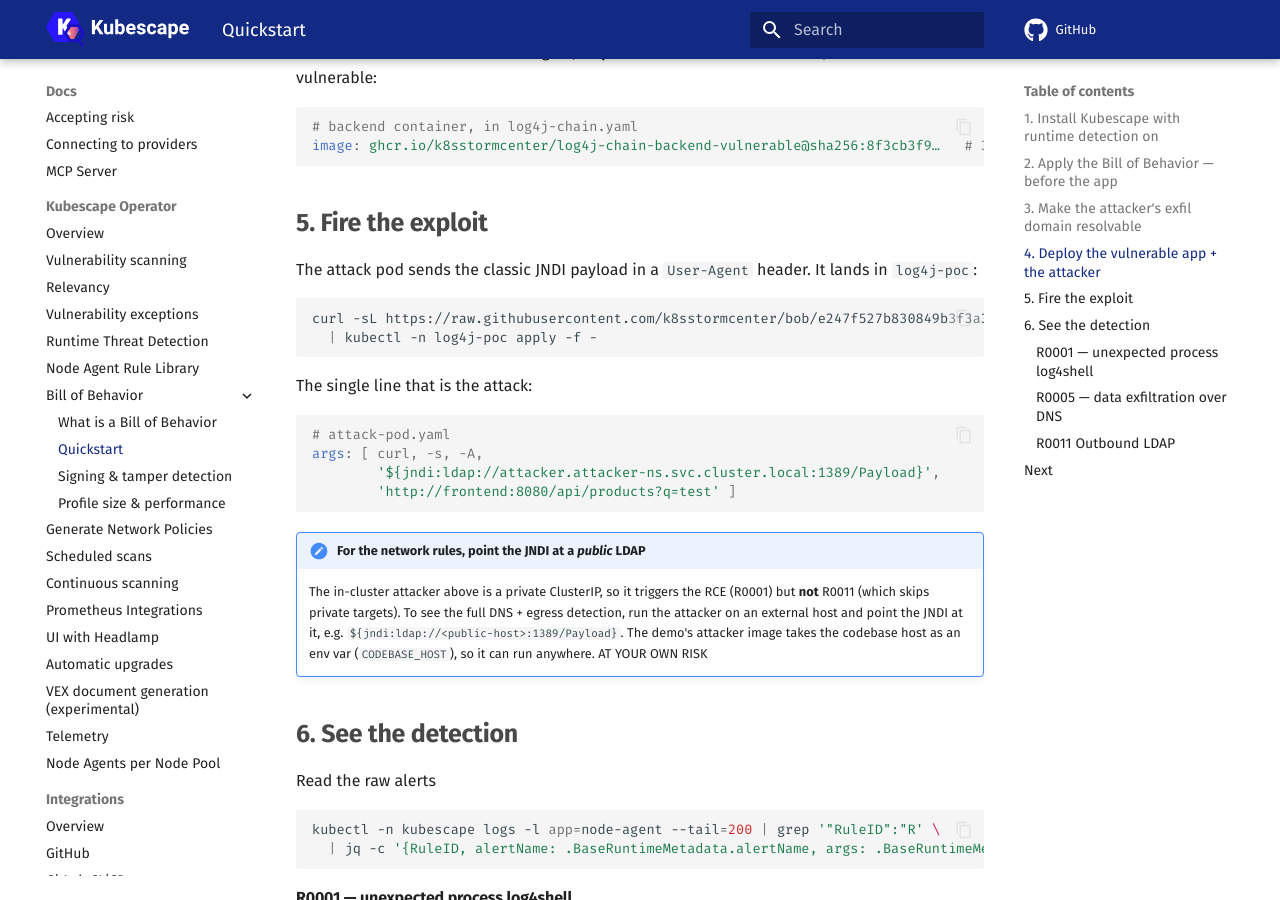
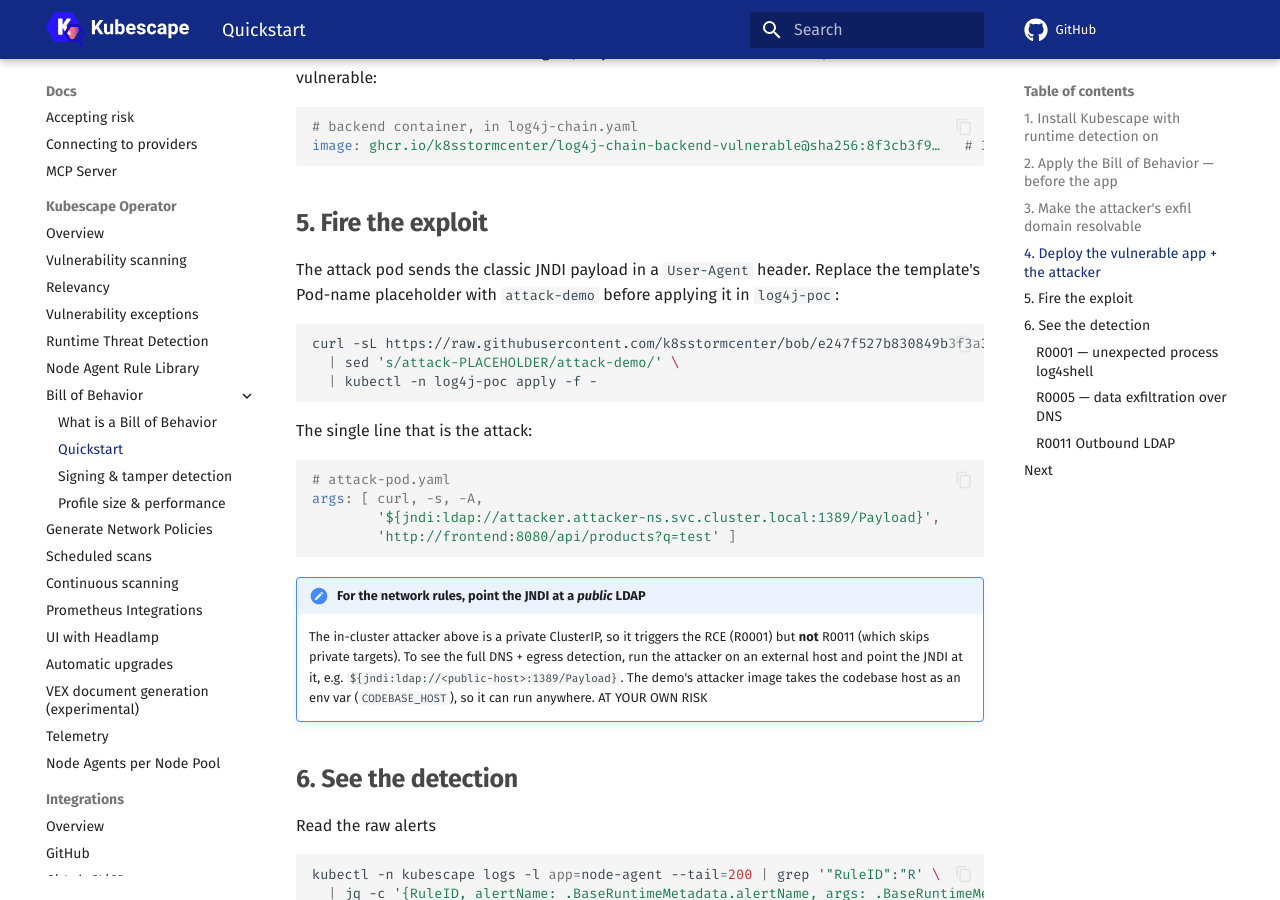
Before and after one commit to kubescape/kubescape.io, an MkDocs documentation site: the page built from docs/docs/operator/bill-of-behavior/quickstart.md, in a window 1280 px wide and 900 px high, scrolled down 3727 px. Built offline with MkDocs 1.6.1 and Material for MkDocs 9.7.7, drawn with Linux system fonts in a browser that asks for light colours; comment, search, counter and statistics services are not loaded.

Commit message:
docs: render the historical BoB attack Pod name
Substitute attack-PLACEHOLDER with attack-demo before applying the pinned template so the walkthrough uses a valid Kubernetes Pod name.

Signed-off-by: Gaurav Chaudhary <chaudharygaurav2004@gmail.com>

````diff
--- a/docs/docs/operator/bill-of-behavior/quickstart.md
+++ b/docs/docs/operator/bill-of-behavior/quickstart.md
@@ -153,10 +153,12 @@
 
 ## 5. Fire the exploit
 
-The attack pod sends the classic JNDI payload in a `User-Agent` header. It lands in `log4j-poc`:
+The attack pod sends the classic JNDI payload in a `User-Agent` header. Replace the
+template's Pod-name placeholder with `attack-demo` before applying it in `log4j-poc`:
 
 ```bash
 curl -sL https://raw.githubusercontent.com/k8sstormcenter/bob/e247f527b830849b3f3a33282479b47b905f7615/example/log4j-chain/attack-pod.yaml \
+  | sed 's/attack-PLACEHOLDER/attack-demo/' \
   | kubectl -n log4j-poc apply -f -
 ```
 
````
